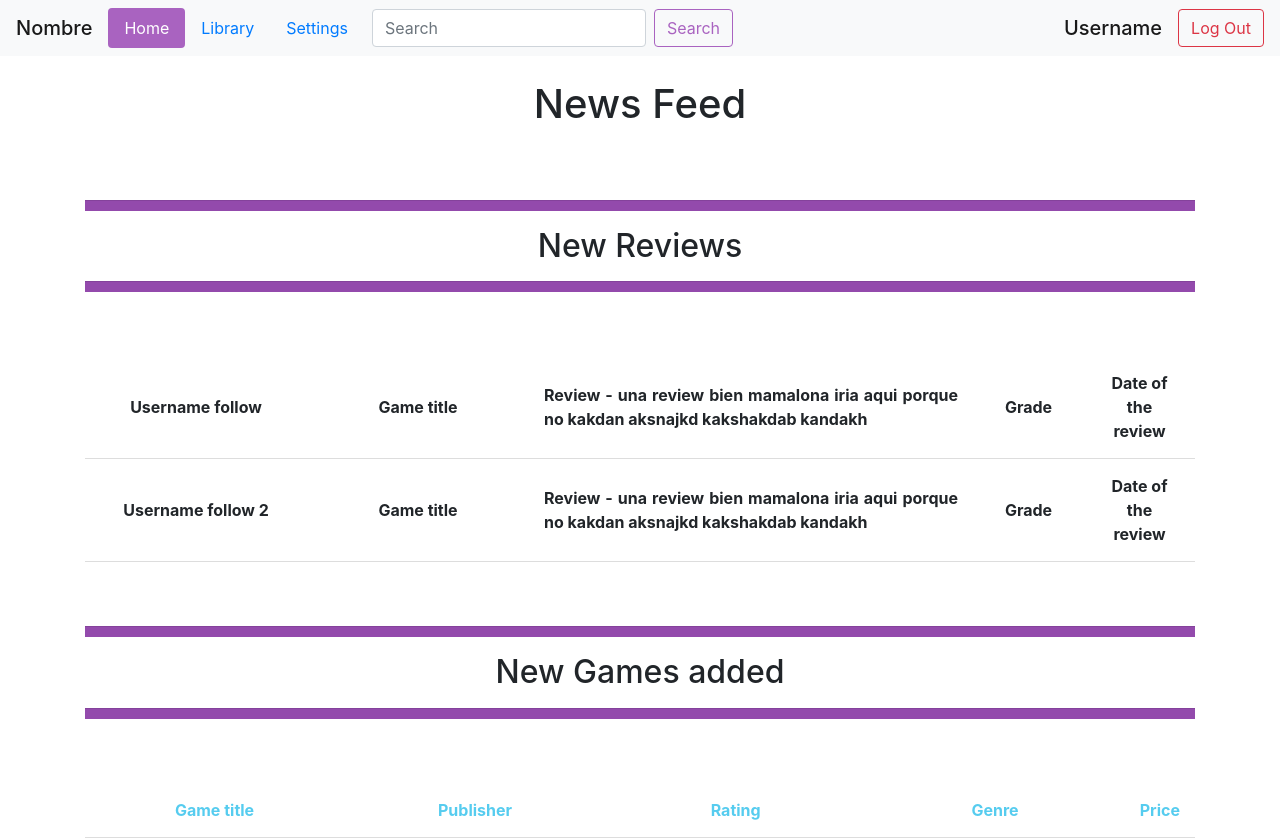
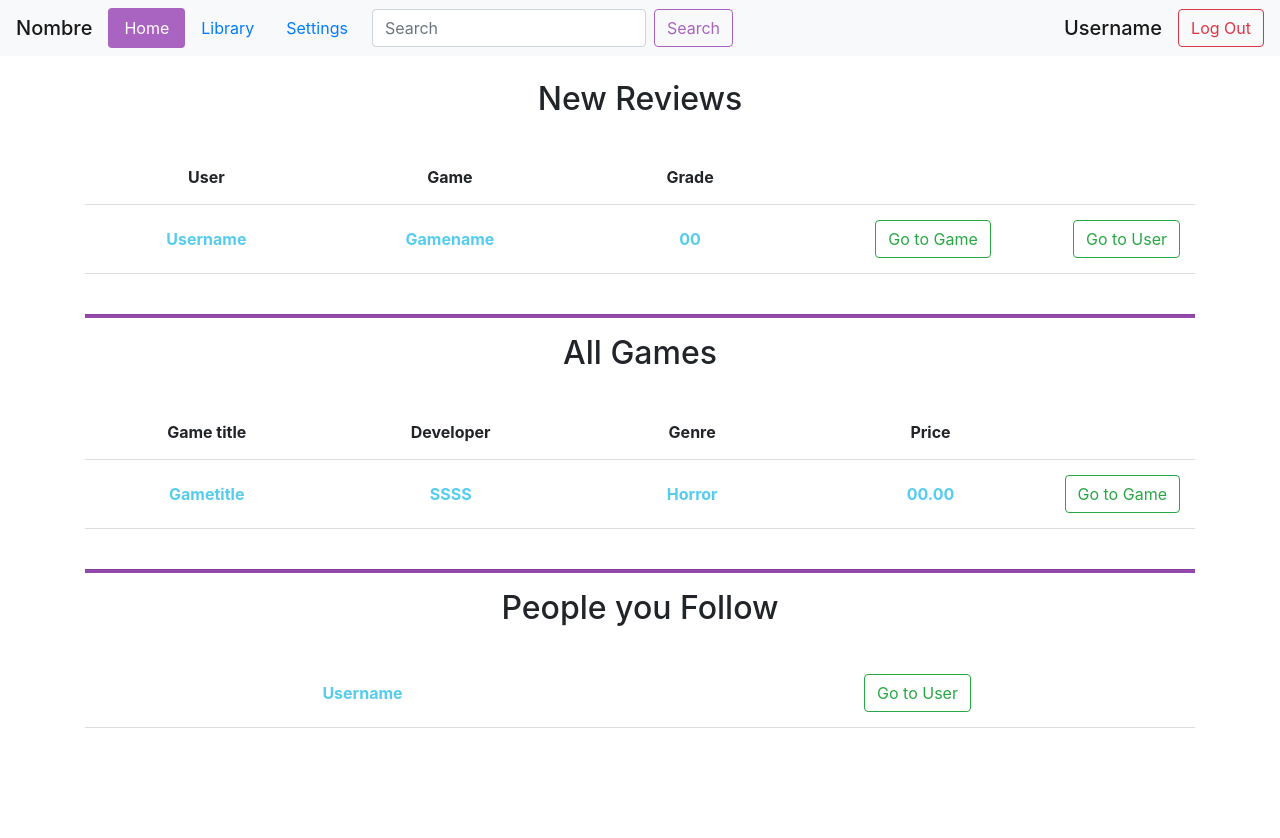
Before and after one commit to tec-csf/tc3041-pf-primavera-2020-equipo4, a plain HTML site: page frontend/home.html in a window 1280 px wide. After the commit the page ends 800 px from the top, so only its background shows below. Drawn offline with nearby package versions, Linux system fonts and the light colour scheme.

Commit message:
format chenges and preparation for backend

```diff
--- a/frontend/home.html
+++ b/frontend/home.html
@@ -33,47 +33,56 @@
 		</form>
 	</nav>
 	<br>
-	<h1 style="text-align: center;">News Feed</h1>
-	<br>
-	<br>
-	<div class="container">
-		<hr></hr>
+	<div class="container" style="align-self: center;">
 		<h2 style="text-align: center;">New Reviews</h2>
-		<hr></hr>
-		<br>
 	  	<br>
-		<table>
-			<tr class="spacer">
-				<th class="review-user">Username follow</th>
-				<th class="review-user">Game title</th>
-				<th class="review-review">Review - una review bien mamalona iria aqui porque no kakdan aksnajkd kakshakdab kandakh </th>
-				<th class="review-grade">Grade</th>
-				<th class="review-grade">Date of the review</th>
+		  <table style="width: 100%; align-self: center;">
+			<tr>
+				<th>User</th>
+				<th>Game</th>
+				<th>Grade</th>
+				<th></th>
+				<th></th>
 			</tr>
-			<tr class="spacer">
-				<th class="review-user">Username follow 2</th>
-				<th class="review-user">Game title</th>
-				<th class="review-review">Review - una review bien mamalona iria aqui porque no kakdan aksnajkd kakshakdab kandakh </th>
-				<th class="review-grade">Grade</th>
-				<th class="review-grade">Date of the review</th>
+			<tr class="white-blue">
+				<th>Username</th>
+				<th>Gamename</th>
+				<th>00</th>
+				<th><button class="btn btn-outline-success" type="submit" style="height: 50%; margin: auto;">Go to Game</button></th>
+				<th><button class="btn btn-outline-success" type="submit" style="height: 50%; margin: auto;">Go to User</button></th>
 			</tr>
 		</table>
 		<br>
+		<hr>
+		<h2 style="text-align: center;">All Games</h2>
+		<br>
+		<table style="width: 100%; align-self: center;">
+			<tr>
+				<th>Game title</th>
+				<th>Developer</th>
+				<th>Genre</th>
+				<th>Price</th>
+				<th></th>
+			</tr>
+			<tr class="white-blue">
+				<th>Gametitle</th>
+				<th>SSSS</th>
+				<th>Horror</th>
+				<th>00.00</th>
+				<th><button class="btn btn-outline-success" type="submit" style="height: 50%; margin: auto;">Go to Game</button></th>
+			</tr>
+		</table>
 		<br>
 		<hr>
-		<h2 style="text-align: center;">New Games added </h2>
-		<hr>
+		<h2 style="text-align: center;">People you Follow</h2>
 		<br>
-		<br>
-		<table style="width: auto; align-self: left;">
+		<table style="width: 100%; align-self: center;">
 			<tr class="white-blue">
-				<th>Game title</th>
-				<th>Publisher</th>
-				<th>Rating</th>
-				<th>Genre</th>
-				<th>Price</th>
+				<th>Username</th>
+				<th><button class="btn btn-outline-success" type="submit" style="height: 50%; margin: auto;">Go to User</button></th>
 			</tr>
 		</table>
 	</div>
+	<br>
 </body>
 </html>
--- a/frontend/styles.css
+++ b/frontend/styles.css
@@ -190,6 +190,6 @@ th, td {
 }
 
 hr {
-  height: 10px;
+  height: 3px;
   background-color: #934aac;
 }
```
Also changed, not shown: frontend/game.html (+0 -1 lines), frontend/library.html (+2 -11 lines), frontend/user.html (+20 -15 lines).
